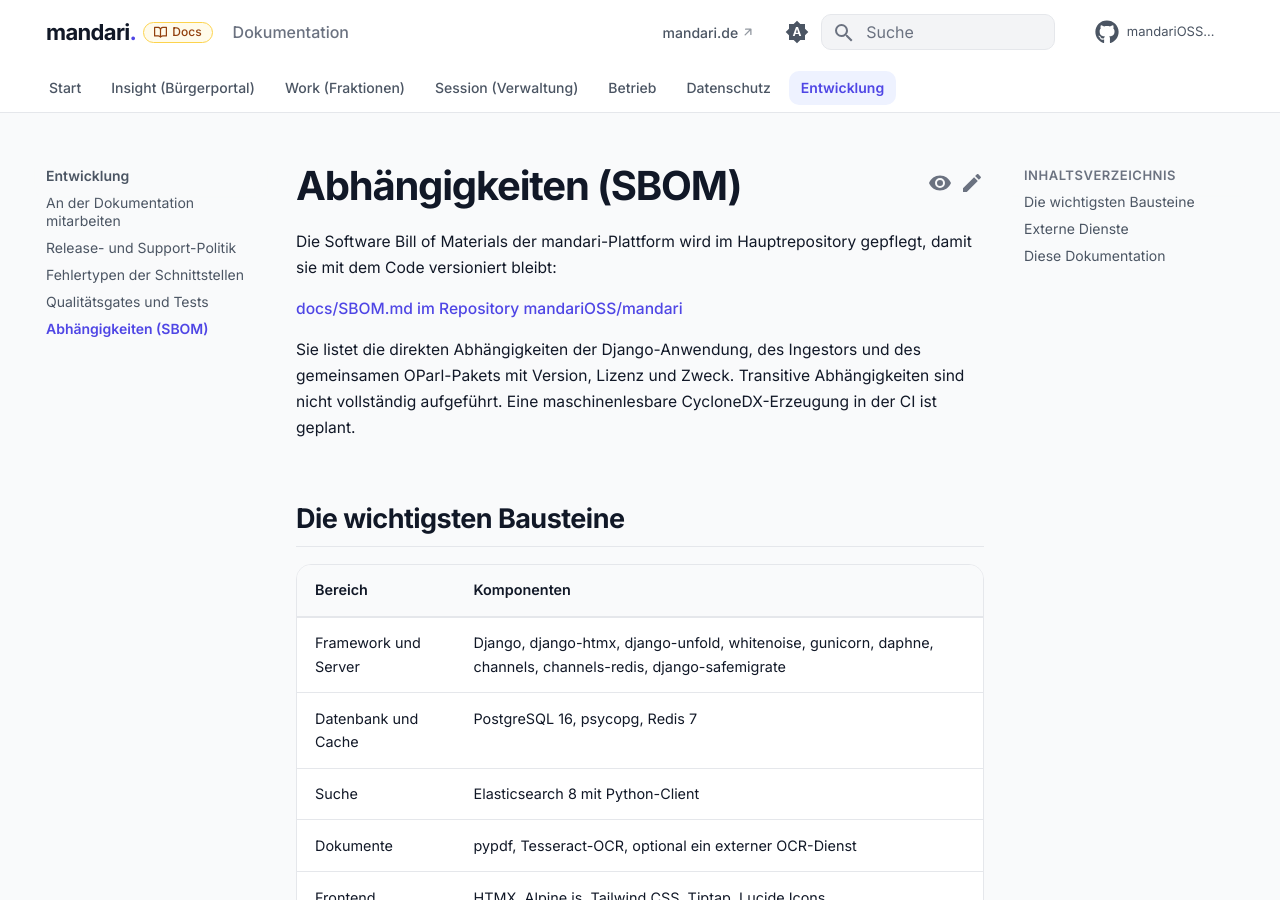
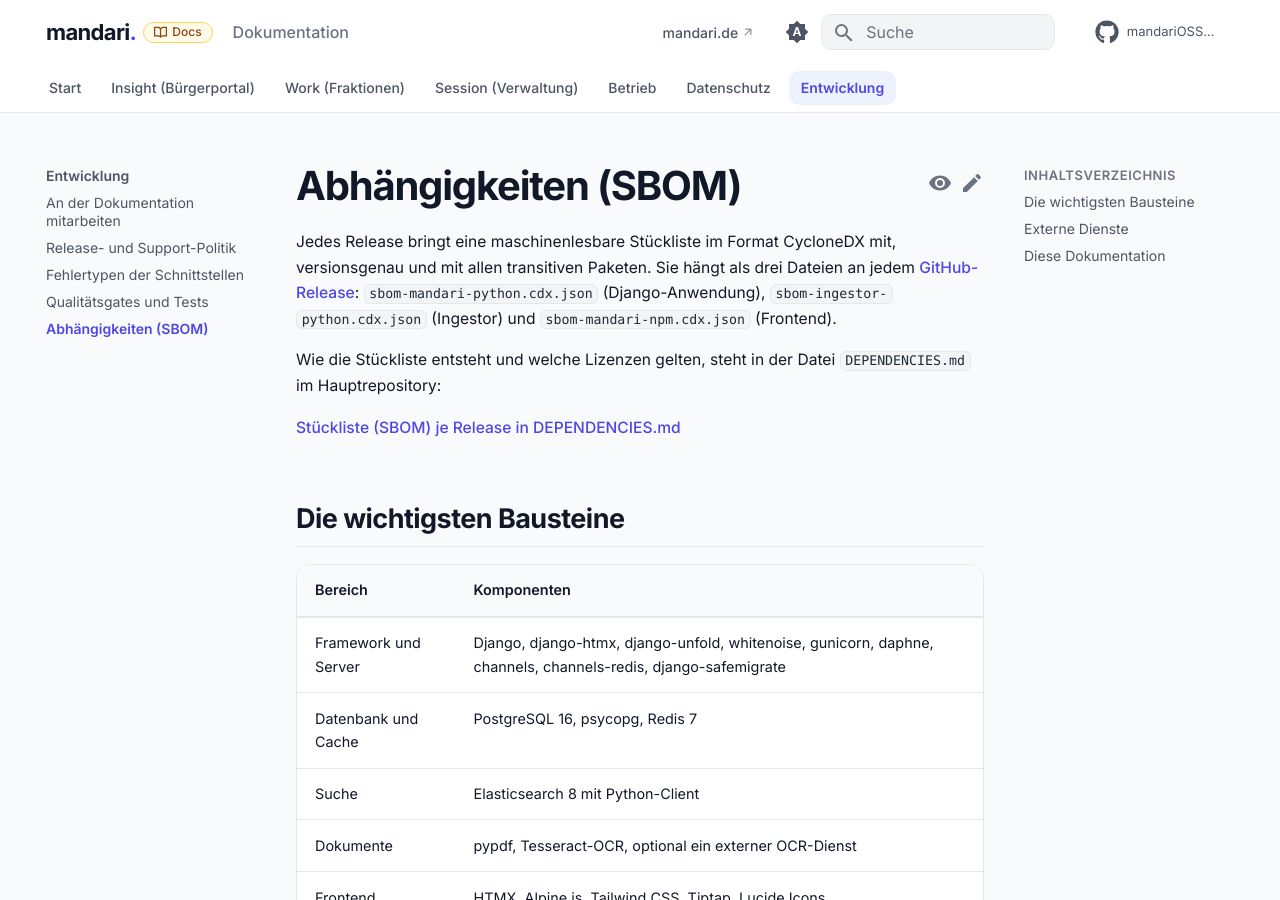
Before and after one commit to mandariOSS/docs, an MkDocs documentation site: the page built from docs/entwicklung/sbom.md, in a window 1280 px wide and 900 px high. Built offline with MkDocs 1.6.1 and Material for MkDocs 9.7.7, drawn with Linux system fonts in a browser that asks for light colours; comment, search, counter and statistics services are not loaded.

Commit message:
SBOM: auf CycloneDX-Anhänge der Releases und DEPENDENCIES.md verweisen (mandari#1341)

```diff
--- a/docs/entwicklung/sbom.md
+++ b/docs/entwicklung/sbom.md
@@ -5,11 +5,11 @@
 
 # Abhängigkeiten (SBOM)
 
-Die Software Bill of Materials der mandari-Plattform wird im Hauptrepository gepflegt, damit sie mit dem Code versioniert bleibt:
+Jedes Release bringt eine maschinenlesbare Stückliste im Format CycloneDX mit, versionsgenau und mit allen transitiven Paketen. Sie hängt als drei Dateien an jedem [GitHub-Release](https://github.com/mandariOSS/mandari/releases): `sbom-mandari-python.cdx.json` (Django-Anwendung), `sbom-ingestor-python.cdx.json` (Ingestor) und `sbom-mandari-npm.cdx.json` (Frontend).
 
-**[docs/SBOM.md im Repository mandariOSS/mandari](https://github.com/mandariOSS/mandari/blob/main/docs/SBOM.md)**
+Wie die Stückliste entsteht und welche Lizenzen gelten, steht in der Datei `DEPENDENCIES.md` im Hauptrepository:
 
-Sie listet die direkten Abhängigkeiten der Django-Anwendung, des Ingestors und des gemeinsamen OParl-Pakets mit Version, Lizenz und Zweck. Transitive Abhängigkeiten sind nicht vollständig aufgeführt. Eine maschinenlesbare CycloneDX-Erzeugung in der CI ist geplant.
+**[Stückliste (SBOM) je Release in DEPENDENCIES.md](https://github.com/mandariOSS/mandari/blob/main/DEPENDENCIES.md#stückliste-sbom-je-release)**
 
 ## Die wichtigsten Bausteine
 
```
